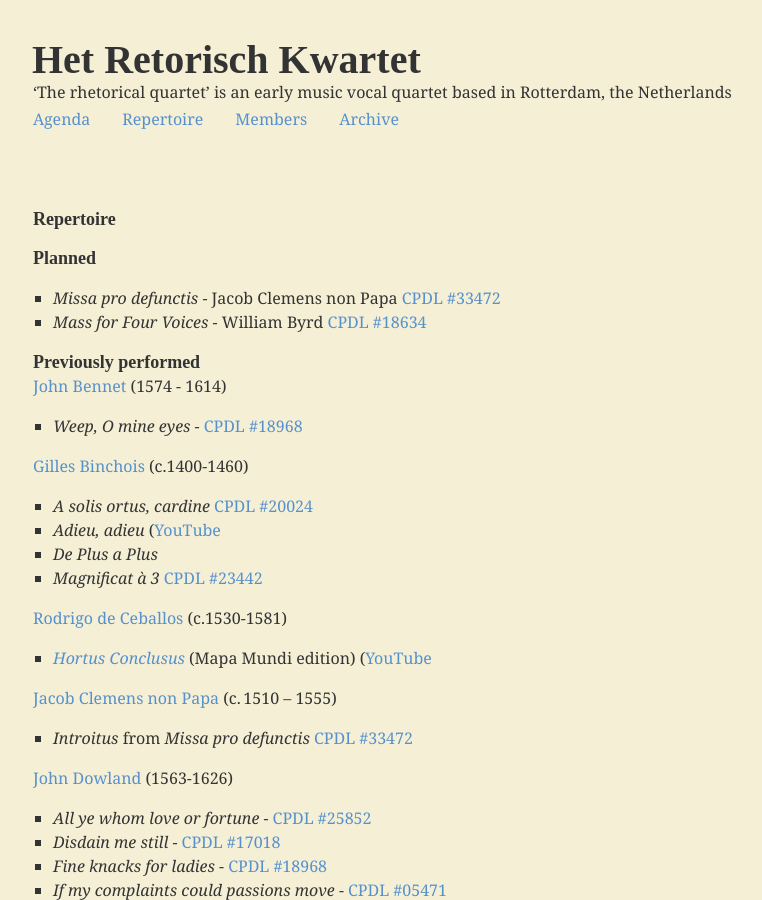
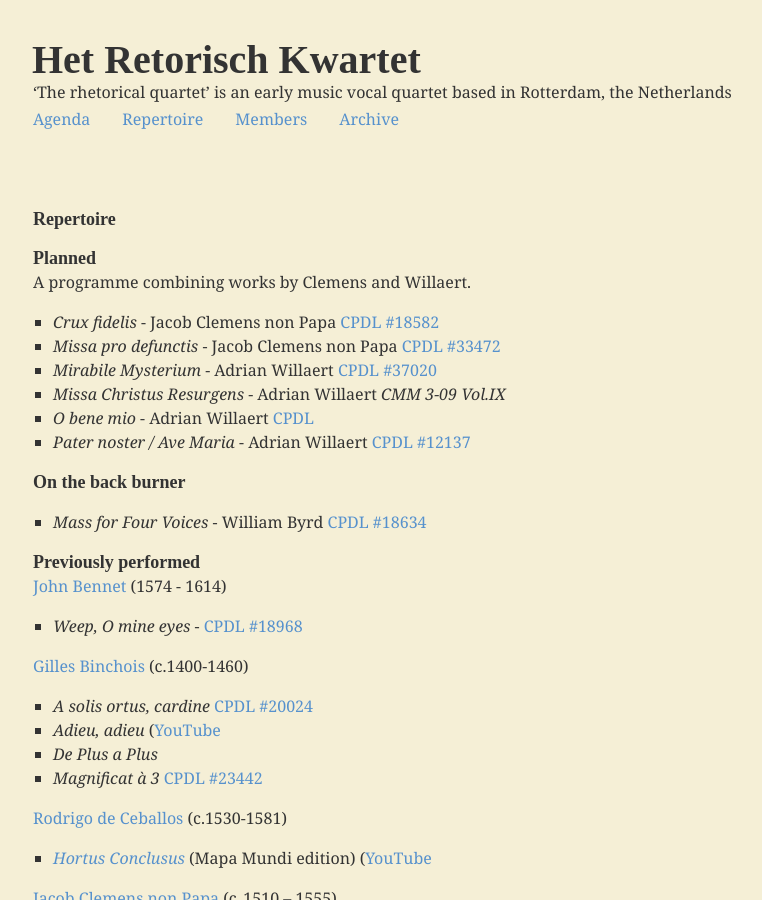
Before and after one commit to retorisch/retorisch.github.io, a Jekyll site: the page built from repertoire.md, in a window 1280 px wide and 900 px high. Shown: the whole window, without its empty margins (15-777 px from the left). Built offline with Jekyll 4.4.1, drawn with Linux system fonts in a browser that asks for light colours; some web fonts are replaced.

Commit message:
Add planned repertoire

```diff
--- a/repertoire.md
+++ b/repertoire.md
@@ -6,7 +6,17 @@
 
 #### Planned
 
+A programme combining works by Clemens and Willaert.
+
+* _Crux fidelis_ - Jacob Clemens non Papa [CPDL #18582](http://www.cpdl.org/wiki/index.php/Crux_fidelis_%28Jacobus_Clemens_non_Papa%29)
 * _Missa pro defunctis_ - Jacob Clemens non Papa [CPDL #33472](http://www.cpdl.org/wiki/index.php/Missa_pro_defunctis_%28Jacobus_Clemens_non_Papa%29)
+* _Mirabile Mysterium_ - Adrian Willaert  [CPDL #37020](http://www.cpdl.org/wiki/index.php/Mirabile_mysterium_%28Adrian_Willaert%29)
+* _Missa Christus Resurgens_ - Adrian Willaert *CMM 3-09 Vol.IX*
+* _O bene mio_ - Adrian Willaert  [CPDL](http://www.cpdl.org/wiki/index.php/O_bene_mio_%28Adrian_Willaert%29)
+* _Pater noster / Ave Maria_ - Adrian Willaert  [CPDL #12137](http://www.cpdl.org/wiki/index.php/Pater_noster_-_Ave_Maria_%28Adrian_Willaert%29)
+
+#### On the back burner
+
 * _Mass for Four Voices_ - William Byrd [CPDL #18634](http://www.cpdl.org/wiki/index.php/Mass_for_Four_Voices_%28William_Byrd%29)
 
 #### Previously performed
```
